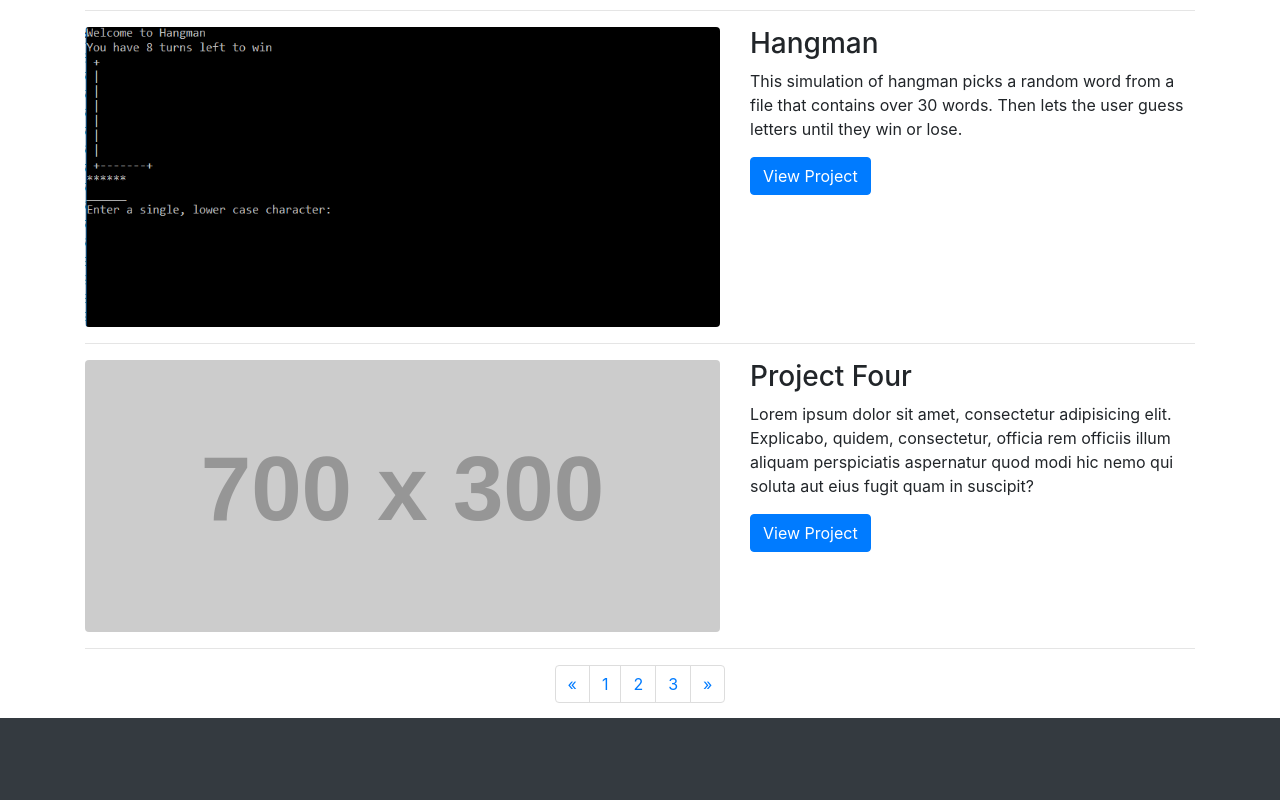
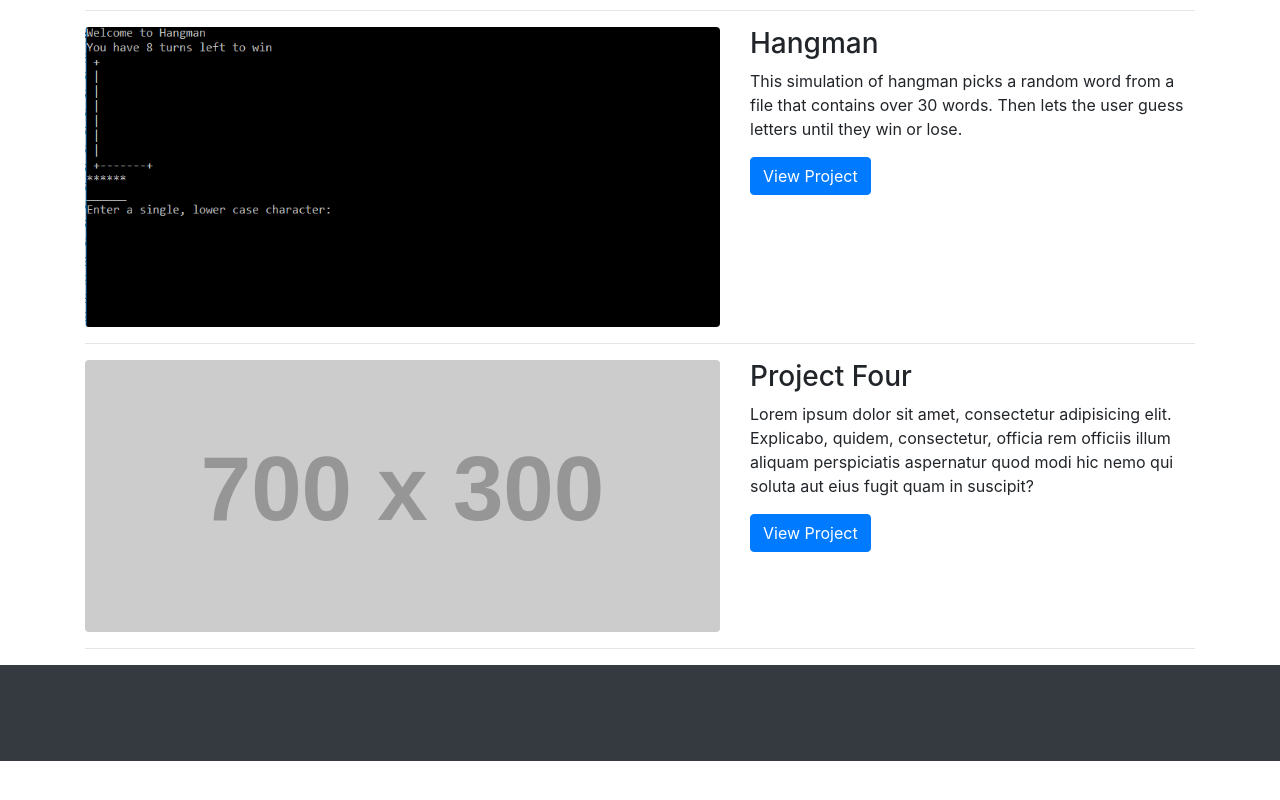
Before and after one commit to cmv5885/cmv5885.github.io, a website: page index.html in a window 1280 px wide. Shown: the part 832-1632 px from the top of the page. After the commit the page ends 1593 px from the top, so only its background shows below. Drawn offline with Linux system fonts and the light colour scheme; placeholder pictures from the web are drawn by us.

Commit message:
Update index.html

```diff
--- a/index.html
+++ b/index.html
@@ -126,14 +126,14 @@
       <hr>
 
       <!-- Pagination -->
-      <ul class="pagination justify-content-center">
+      <!-- <ul class="pagination justify-content-center">
         <li class="page-item">
           <a class="page-link" href="#" aria-label="Previous">
             <span aria-hidden="true">&laquo;</span>
             <span class="sr-only">Previous</span>
           </a>
         </li>
-        <li class="page-item">
+       < <li class="page-item">
           <a class="page-link" href="#">1</a>
         </li>
         <li class="page-item">
@@ -148,7 +148,7 @@
             <span class="sr-only">Next</span>
           </a>
         </li>
-      </ul>
+      </ul> -->
 
     </div>
     <!-- /.container -->
```
